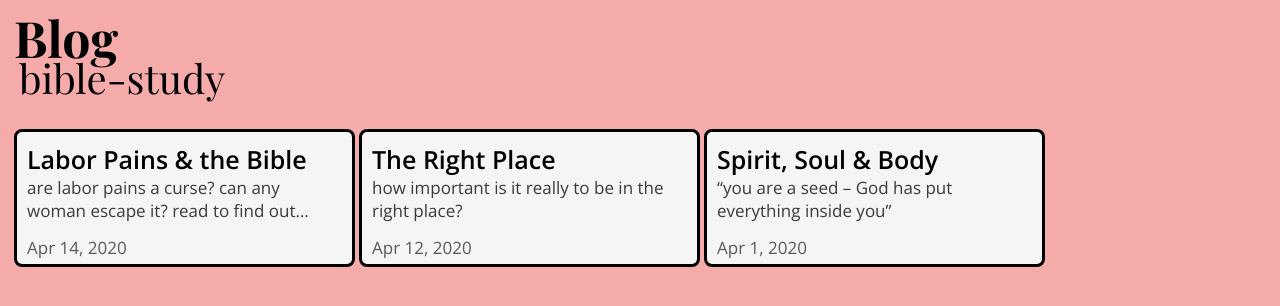
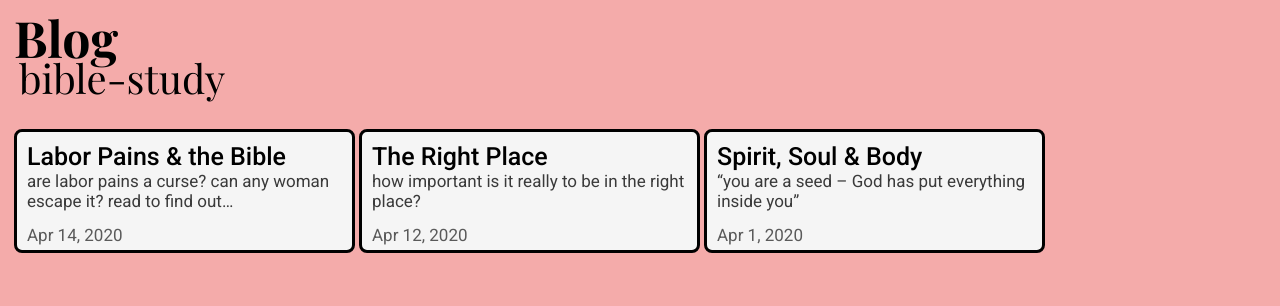
Before and after one commit to gitryder/jekyll-dan-page, a Jekyll site: the page built from bible.markdown, in a window 1280 px wide. Shown: the top 306 px of the page. Built offline with Jekyll 4.4.1, drawn with Linux system fonts in a browser that asks for light colours.

Commit message:
Revert "Change font to Open-Sans"
This reverts commit e50ed217071ca2c410fe467e9d0f9fcc50fd3327.

```diff
--- a/_includes/fonts.html
+++ b/_includes/fonts.html
@@ -1,6 +1,3 @@
 <link href="https://fonts.googleapis.com/css2?family=Playfair+Display:wght@400;600;700&display=swap" rel="stylesheet">
 <link href="https://fonts.googleapis.com/css2?family=Roboto+Mono:wght@300;700&display=swap" rel="stylesheet">
-<!--
 <link href="https://fonts.googleapis.com/css2?family=Roboto:wght@400;500;700&display=swap" rel="stylesheet">
--->
-<link href="https://fonts.googleapis.com/css2?family=Open+Sans:wght@400;600;700&display=swap" rel="stylesheet">
--- a/assets/css/bible.css
+++ b/assets/css/bible.css
@@ -44,16 +44,16 @@ body {
 .post-title {
     margin: 5px 0px 0px 0px;
 
-    font-family: 'Open Sans', sans-serif;
+    font-family: Roboto, sans-serif;
     font-style: normal;
-    font-weight: 600;
+    font-weight: 500;
     font-size: 25px;
 }
 
 p {
     margin: 0px 0px 14px 0px;
 
-    font-family: 'Open Sans', sans-serif;
+    font-family: Roboto, sans-serif;
     font-style: normal;
     font-weight: 400;
     font-size: 17px;
@@ -64,7 +64,7 @@ p {
 .post-date {
     margin: 0px 0px 0px 0px;
 
-    font-family: 'Open Sans', sans-serif;
+    font-family: Roboto, sans-serif;
     font-style: normal;
     font-weight: 400;
     font-size: 17px;
--- a/assets/css/post.css
+++ b/assets/css/post.css
@@ -64,7 +64,7 @@ h4 {
 p, li {
     color: #444444;
 
-    font-family: 'Open Sans', sans-serif;
+    font-family: Roboto, sans-serif;
     font-style: normal;
     font-weight: 400;
     font-size: 18px;
@@ -76,7 +76,7 @@ li {
 }
 
 strong {
-    font-family: 'Open Sans', sans-serif;
+    font-family: Roboto, sans-serif;
     font-style: normal;
     font-weight: 700;
 }
```
